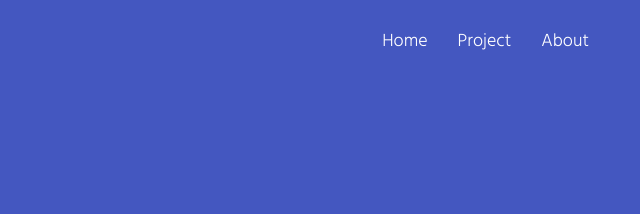
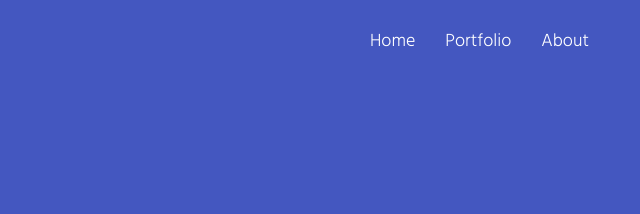
Before and after one commit to KevinBach02/KevinBach02.github.io, a plain HTML site: page index.html in a window 1280 px wide. Shown: the top 214 px of the page, 621-1261 px from the left. Drawn offline with Linux system fonts and the light colour scheme.

Commit message:
portfolio 4

```diff
--- a/index.html
+++ b/index.html
@@ -43,7 +43,7 @@
       <div class="collapse navbar-collapse" id="navbar-collapse">
         <ul class="nav navbar-nav navbar-right">
           <li><a href="./index.html" title="">Home</a></li>
-          <li><a href="./Portfolio.html" title="">Project</a></li>
+          <li><a href="./Portfolio.html" title="">Portfolio</a></li>
           <li><a href="./about.html"title="">About</a></li>
         </ul>
       </div>
```
Also changed, not shown: about.html (+1 -1 lines), .c9/metadata/environment/about.html, .c9/metadata/environment/index.html, 1 other file.
